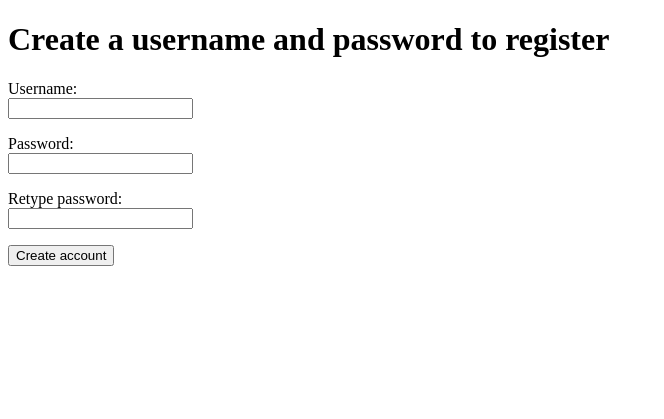
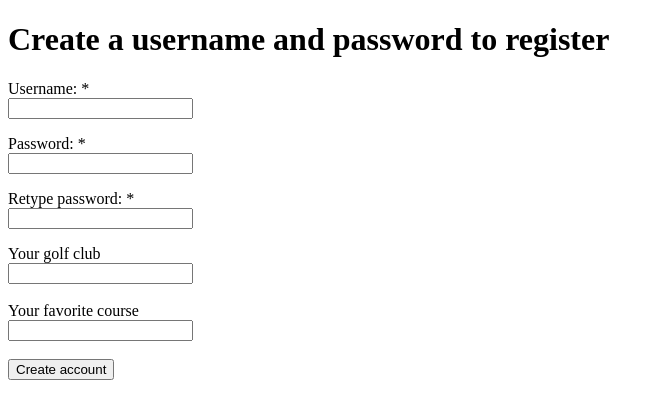
Before and after one commit to akuraunio/golf-game-tracker, a Flask app: page /register in a window 1280 px wide. Shown: the top 419 px of the page, without its empty margins (0-664 px from the left). Run offline with Flask 3, Linux system fonts and the light colour scheme.

Commit message:
added par value to rounds table and ui

```diff
--- a/app.py
+++ b/app.py
@@ -9,35 +9,46 @@ from search_course import search_course
 app = Flask(__name__)
 app.secret_key = config.secret_key
 
+
 @app.route("/")
 def index():
     profile = {}
+    rounds = None
     if "username" in session:
         rows = db.query(
-            "SELECT club, favorite_course FROM users WHERE username = ?",[session["username"]],)
+            "SELECT club, favorite_course FROM users WHERE username = ?",
+            [session["username"]],
+        )
         if rows:
             club, favorite_course = rows[0]
             profile = {"club": club, "favorite_course": favorite_course}
         user_id = db.query(
-            "SELECT id FROM users WHERE username = ?",[session["username"]])
+            "SELECT id FROM users WHERE username = ?", [session["username"]]
+        )
         user_id = user_id[0][0]
         rows = db.query(
-            "SELECT course, played_date, played_tee, played_strokes, holes FROM rounds WHERE user_id = ?",[user_id],)
+            "SELECT course, played_date, played_tee, played_strokes, holes FROM rounds WHERE user_id = ?",
+            [user_id],
+        )
         if rows:
             rounds = rows
         else:
             rounds = None
-    return render_template("index.html", profile = profile, rounds = rounds)
+    return render_template("index.html", profile=profile, rounds=rounds)
+
 
 @app.route("/register")
 def register():
     return render_template("register.html")
+
 
 @app.route("/create_user", methods=["POST"])
 def create():
     username = request.form["username"]
     password1 = request.form["password1"]
     password2 = request.form["password2"]
+    club = request.form["club"]
+    favorite_course = request.form["favorite_course"]
     if len(password1) < 4:
         flash("Error: Password needs to be atleast 4 characters")
         return redirect("/register")
@@ -47,13 +58,14 @@ def create():
     password_hash = generate_password_hash(password1)
 
     try:
-        sql = "INSERT INTO users (username, password_hash) VALUES (?, ?)"
-        db.execute(sql, [username, password_hash])
+        sql = "INSERT INTO users (username, password_hash, club, favorite_course) VALUES (?, ?, ?, ?)"
+        db.execute(sql, [username, password_hash, club, favorite_course])
     except sqlite3.IntegrityError:
         return "Error: Username is already taken"
 
     flash("Registration successful! You can login now")
     return redirect("/")
+
 
 @app.route("/login", methods=["POST", "GET"])
 def login():
@@ -66,12 +78,12 @@ def login():
         return "Wrong username or password"
     password_hash = username_password_hash[0][0]
 
-
     if check_password_hash(password_hash, password):
         session["username"] = username
         return redirect("/")
     else:
         return "Wrong username or password"
+
 
 @app.route("/logout")
 def logout():
@@ -79,20 +91,24 @@ def logout():
     flash("You are logged out")
     return redirect("/")
 
+
 @app.route("/update_profile", methods=["POST"])
 def update_profile():
     club = request.form["club"]
     favorite = request.form["favorite_course"]
-    row = db.query(
-            "SELECT id FROM users WHERE username = ?",[session["username"]])
+    row = db.query("SELECT id FROM users WHERE username = ?", [session["username"]])
     user_id = row[0][0]
-    db.execute("UPDATE users SET club = ?, favorite_course = ? WHERE id = ?",
-    [club if club else None, favorite if favorite else None, user_id])
+    db.execute(
+        "UPDATE users SET club = ?, favorite_course = ? WHERE id = ?",
+        [club if club else None, favorite if favorite else None, user_id],
+    )
     return redirect("/")
+
 
 @app.route("/add_round_page")
 def add_round_page():
     return render_template("add_round_page.html")
+
 
 @app.route("/add_round", methods=["POST"])
 def add_round():
@@ -101,14 +117,15 @@ def add_round():
     tee = request.form["tee"]
     holes = request.form["holes"]
     strokes = request.form["strokes"]
+    par = request.form["par"]
 
-    user_id = db.query(
-            "SELECT id FROM users WHERE username = ?",[session["username"]])
+    user_id = db.query("SELECT id FROM users WHERE username = ?", [session["username"]])
     user_id = user_id[0][0]
 
-    sql = "INSERT INTO rounds (user_id, course, played_date, played_tee, played_strokes, holes) VALUES (?, ?, ?, ?, ?, ?)"
-    db.execute(sql, [user_id, course, played_date, tee, strokes, holes])
+    sql = "INSERT INTO rounds (user_id, course, played_date, played_tee, played_strokes, holes, par) VALUES (?, ?, ?, ?, ?, ?, ?)"
+    db.execute(sql, [user_id, course, played_date, tee, strokes, holes, par])
     return redirect("/")
+
 
 @app.route("/search")
 def search():
--- /dev/null
+++ b/calculate_handicap.py
@@ -0,0 +1,6 @@
+def recalculate_handicap():
+    pass
+
+
+def get_handicap():
+    pass
--- a/templates/register.html
+++ b/templates/register.html
@@ -1,37 +1,41 @@
 <!DOCTYPE html>
 <html>
-
   <head>
     <title>Registration page</title>
   </head>
 
-{% with messages = get_flashed_messages() %}
-    {% if messages %}
+  {% with messages = get_flashed_messages() %} {% if messages %}
   <ul>
     {% for message in messages %}
     <li>{{ message }}</li>
     {% endfor %}
   </ul>
-    {% endif %}
-  {% endwith %}
+  {% endif %} {% endwith %}
 
   <body>
     <h1>Create a username and password to register</h1>
     <form action="/create_user" method="post">
       <p>
-      Username: <br />
-      <input type="text" name="username" />
+        Username: * <br />
+        <input type="text" name="username" required />
       </p>
       <p>
-      Password: <br />
-      <input type="password" name="password1" />
+        Password: * <br />
+        <input type="password" name="password1" required />
       </p>
       <p>
-      Retype password: <br />
-      <input type="password" name="password2" />
+        Retype password: * <br />
+        <input type="password" name="password2" required />
       </p>
+      <label
+        >Your golf club<br />
+        <input type="text" name="club" /> </label
+      ><br /><br />
+      <label
+        >Your favorite course<br />
+        <input type="text" name="favorite_course" /> </label
+      ><br /><br />
       <input type="submit" value="Create account" />
     </form>
   </body>
-
 </html>
```
Also changed, not shown: schema.sql (+6 -1 lines), templates/add_round_page.html (+7 -3 lines). Lines whose indentation alone changed are shown as unchanged.
